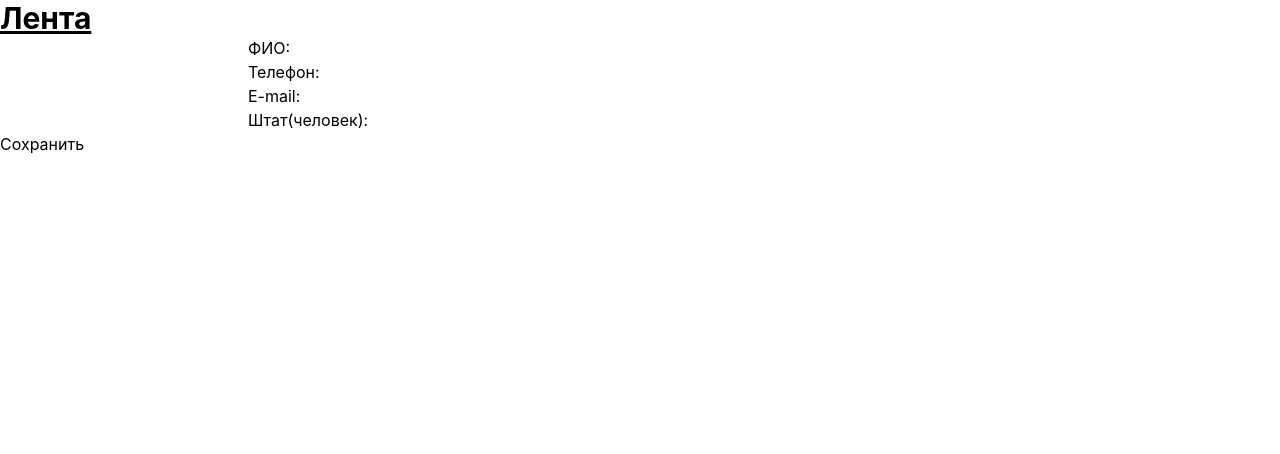
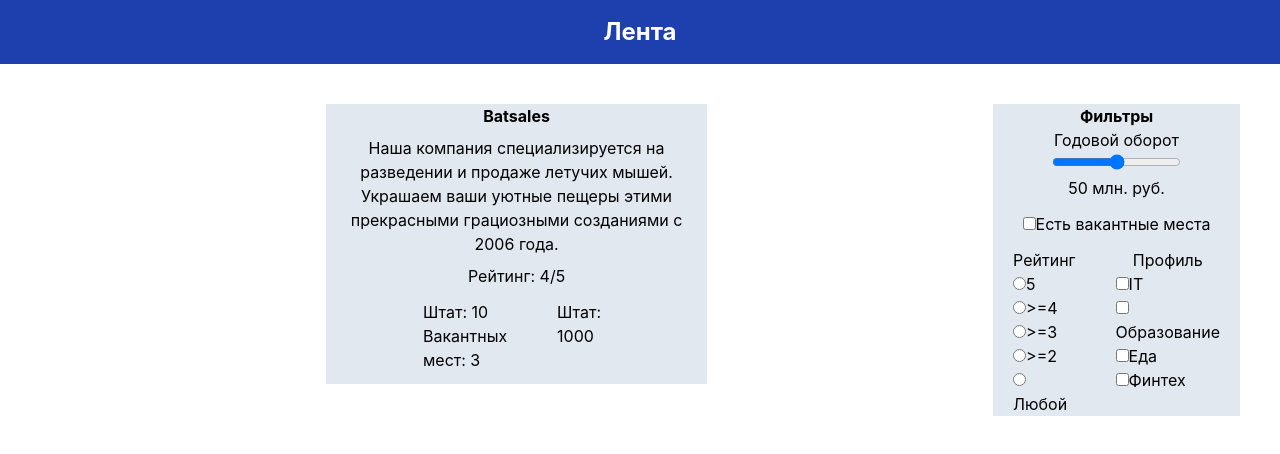
Before and after one commit to cloudbruh/trustartup-frontend, a React (Create React App) app in the folder react-app/: page / in a window 1280 px wide. Shown: the top 454 px of the page. Built offline with nearby package versions, Linux system fonts and the light colour scheme.

Commit message:
Начал делать стили главной страницы

```diff
--- a/react-app/src/App.js
+++ b/react-app/src/App.js
@@ -12,14 +12,17 @@
     render() {
         return (
             <>
-                <header className='top-bar'>
-                    <h1 className='title text-3xl font-bold underline'>{this.state.title}</h1>
+                <header className='top-bar bg-blue h-16'>
+                    <h1 className='title text-center font-bold text-white text-2xl'><span className='inline-block my-4'>{this.state.title}</span></h1>
                     <div className='login'>
 
                     </div>
                 </header>
-                <div className='content'>
-                    <Register/>
+                <div className='content mt-10 mx-10 flex flex-row'>
+                    <ul>
+                        <li><Card/></li>
+                    </ul>
+                    <Filters/>
                 </div>
                 <footer className='bot-bar'>
 
--- a/react-app/src/Card.js
+++ b/react-app/src/Card.js
@@ -13,13 +13,21 @@
 
     render() {
         return (
-            <div className='card'>
-                <h1 className='card-title'>{this.state.title}</h1>
-                <p className='card-desc'>{this.state.text}</p>
-                <p className='card-rate'>Рейтинг: {this.state.rate}/5</p>
-                <p className='card-staff'>Штат: {this.state.staff}</p>
-                <p className='card-places'>Вакантных мест: {this.state.places}</p>
-                <p className='card-turnover'>Штат: {this.state.turnover}</p>
+            <div className='card bg-card border-solid mx-auto relative w-2/5 px-2'>
+                <div className='mb-3'>
+                    <h1 className='card-title font-bold text-center mb-2'>{this.state.title}</h1>
+                    <p className='card-desc text-center mb-2'>{this.state.text}</p>
+                    <p className='card-rate text-center'>Рейтинг: {this.state.rate}/5</p>
+                </div>
+                <div className='flex flex-row mx-auto w-3/5'>
+                    <div className='mx-4 mb-3'>
+                        <p className='card-staff'>Штат: {this.state.staff}</p>
+                        <p className='card-places'>Вакантных мест: {this.state.places}</p>
+                    </div>
+                    <div>
+                        <p className='card-turnover'>Штат: {this.state.turnover}</p>
+                    </div>
+                </div>
             </div>
         )
     }
--- a/react-app/src/Filters.js
+++ b/react-app/src/Filters.js
@@ -8,29 +8,64 @@
 
     render() {
         return (
-            <div className='filters-container'>
-                <h1>Фильтры</h1>
+            <div className='filters-container bg-card text-center'>
+                <h1 className='font-bold'>Фильтры</h1>
                 <h2>Годовой оборот</h2>
-                <div className='turnover-slider-container'>
+                <div className='turnover-slider-container mb-3'>
                     <input type='range' min='0' max='100' value='50' className='turnover-slider'/>
                     <p>{this.state.turnover / 10} млн. руб.</p>
                 </div>
-                <div className='are-places-container'>
+                <div className='are-places-container mb-3'>
                     <input type="checkbox" id='are-places-checkox'/>
                     <label htmlFor='are-places-checkbox'>Есть вакантные места</label>
                 </div>
-                <div className='rate-container'>
+                <div className='flex flex-row'>
+                    <div className='rate-container mx-5'>
                         <h2>Рейтинг</h2>
+                        <div className='text-left'>
+                            <div>
                                 <input type='radio' id='5' name='rate'/>
                                 <label htmlFor='5'>5</label>
+                            </div>
+                            <div>
                                 <input type='radio' id='>=4' name='rate'/>
                                 <label htmlFor='>=4'>&gt;=4</label>
+                            </div>
+                            <div>
                                 <input type='radio' id='>=3' name='rate'/>
                                 <label htmlFor='>=3'>&gt;=3</label>
+                            </div>
+                            <div>
                                 <input type='radio' id='>=2' name='rate'/>
                                 <label htmlFor='>=2'>&gt;=2</label>
+                            </div>
+                            <div>
                                 <input type='radio' id='all' name='rate'/>
                                 <label htmlFor='all'>Любой</label>
+                            </div>
+                        </div>
+                    </div>
+                    <div className='tag-container text-center mx-5'>
+                        <h2>Профиль</h2>
+                        <div className='text-left'>
+                            <div>
+                                <input type="checkbox" id='it-checkox'/>
+                                <label htmlFor='it-checkbox'>IT</label>
+                            </div>
+                            <div>
+                                <input type="checkbox" id='edu-checkox'/>
+                                <label htmlFor='edu-checkbox'>Образование</label>
+                            </div>
+                            <div>
+                                <input type="checkbox" id='food-checkox'/>
+                                <label htmlFor='food-checkbox'>Еда</label>
+                            </div>
+                            <div>
+                                <input type="checkbox" id='fintech-checkox'/>
+                                <label htmlFor='fintech-checkbox'>Финтех</label>
+                            </div>
+                        </div>
+                    </div>
                 </div>
             </div>
         )
--- a/react-app/tailwind.config.js
+++ b/react-app/tailwind.config.js
@@ -4,6 +4,11 @@
   ],
   theme: {
     extend: {},
+    colors: {
+      'card': '#e2e8f0',
+      'blue': '#1e40af',
+      'white': '#ffffff'
+    }
   },
   plugins: [],
 }
```
Lines whose indentation alone changed are shown as unchanged.
